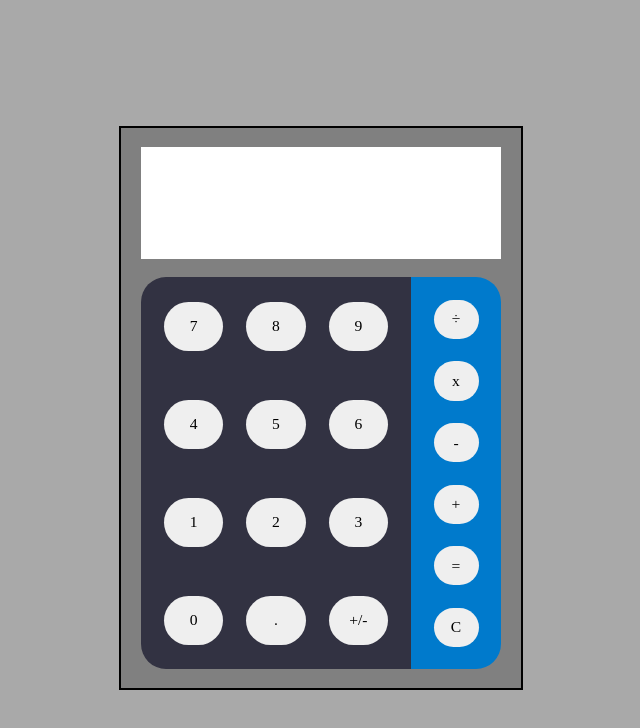
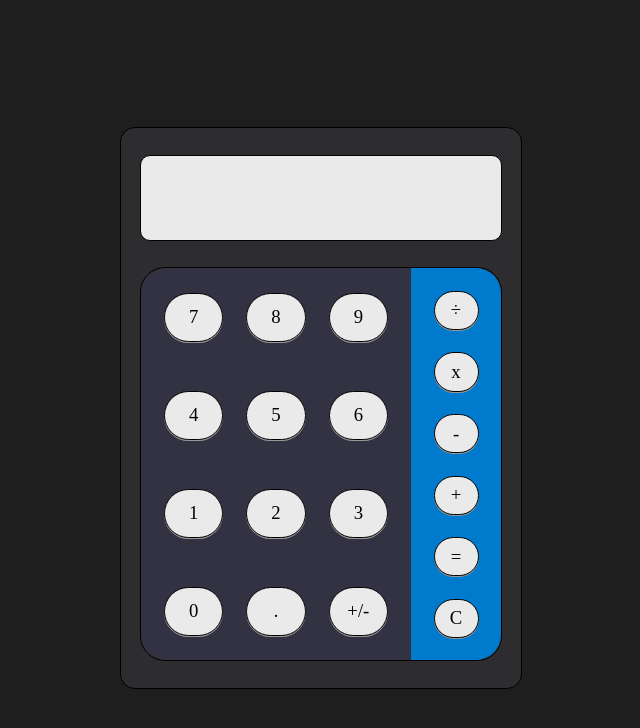
Before and after one commit to aceus0/calculator, a plain HTML site: page index.html in a window 1280 px wide. Shown: the whole page, without its empty margins (319-959 px from the left). Drawn offline with Linux system fonts and the light colour scheme.

Commit message:
styling changes

```diff
--- a/style.css
+++ b/style.css
@@ -1,5 +1,5 @@
 body {
-    background-color: darkgrey;
+    background-color: #1e1e1e;
     display: flex;
     flex-direction: column;
     justify-content: center;
@@ -12,19 +12,22 @@ body {
     flex-direction: column;
     align-items: center;
     justify-content: space-evenly;
-    background-color: gray;
+    background-color: #2d2d30;
     width: 50vh;
     height: 70vh;
-    border: 2px solid;
+    border: 1px solid;
+    border-radius: 15px;
 }
 
 .display {
     display: flex;
     justify-content: flex-end;
     align-items: center;
-    background-color: white;
-    height: 20%;
+    background-color: #eaeaea;
+    height: 15%;
     width: 90%;
+    border: 1.3px solid black;
+    border-radius: 10px;
 }
 
 .displayBox {
@@ -32,13 +35,14 @@ body {
     height: 40%;
     text-align: right;
     font-size: calc(2vw + 2vh);
-
 }
 
 .buttons {
     display: flex;
     height: 70%;
     width: 90%;
+    border: 1px solid black;
+    border-radius: 25px;
 }
 
 .numbers {
@@ -68,14 +72,25 @@ body {
 
 
 button {
-	color: inherit;
+	background-color: #eaeaea;
 	border: none;
 	padding: 0;
 	font: inherit;
 	cursor: pointer;
 	outline: inherit;
     border-radius: 25px;
-    font-size: calc(.75vw + .75vh);
+    font-size: calc(.9vw + .9vh);
+    border: 1px solid;
+    box-shadow: 0 1px #999;
+}
+
+button:hover {
+    background-color: #c1c1c1;
+}
+
+button:active {
+    transform: translateY(1px);
+    box-shadow: 0 1px #666;
 }
 
 .number {
```
Also changed, not shown: index.html (+2 -0 lines).
